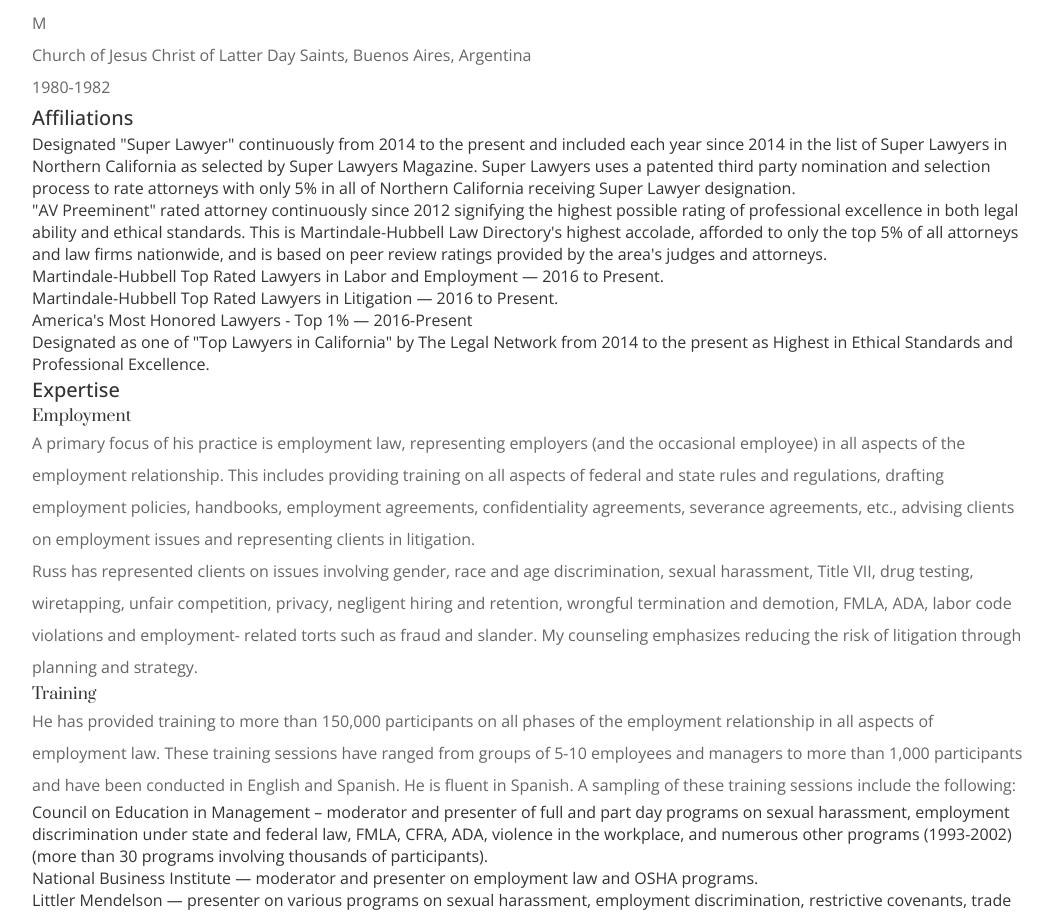
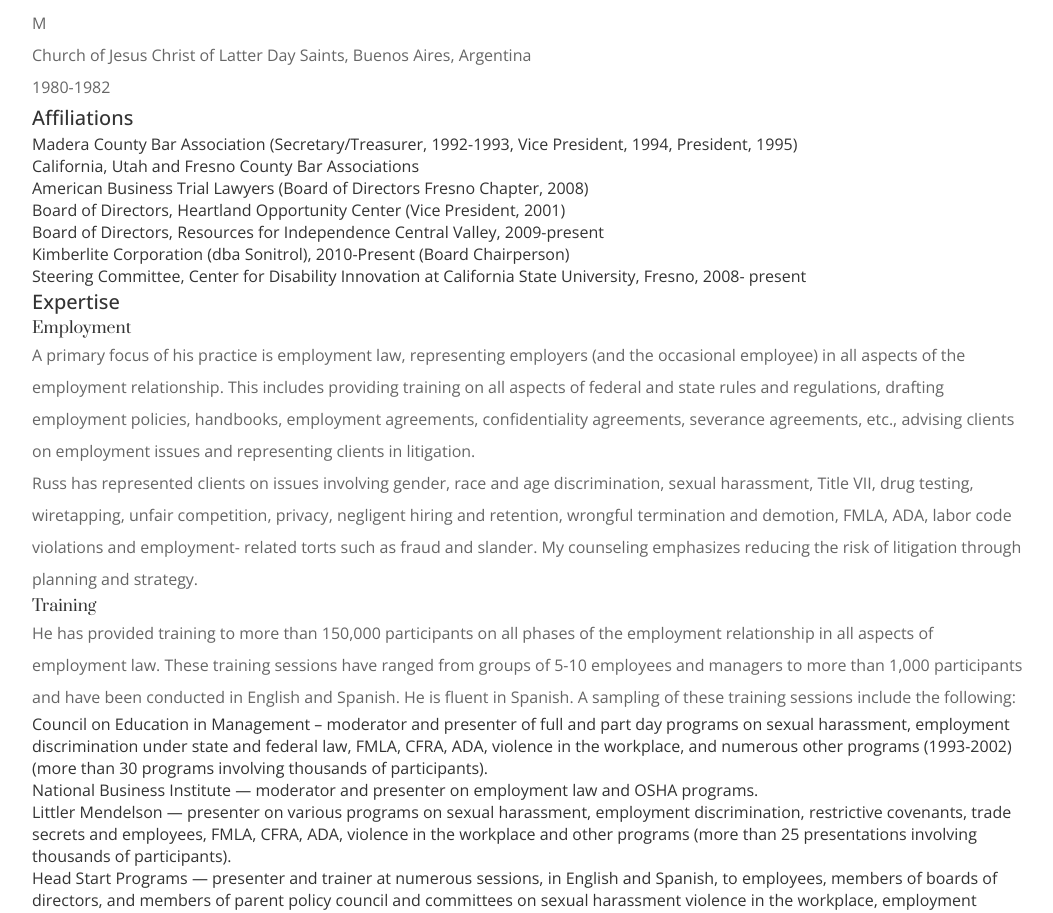
Before and after one commit to jaredryan/jordan-ryan-law, a Next.js app: page /about in a window 1280 px wide. Shown: the part 2840-3753 px from the top of the page, without its empty margins (108-1161 px from the left). Built offline with nearby package versions, Linux system fonts and the light colour scheme.

Commit message:
[chore]: fix typescript build issue

```diff
--- a/app/about/page.tsx
+++ b/app/about/page.tsx
@@ -130,7 +130,7 @@ export default function Page() {
           </div>
           <h3>Affiliations</h3>
           <ul className="affiliationsContainer">
-            {russKRyanRatingsAndDesignations.map(affiliation => (
+            {russKRyanAffiliations.map(affiliation => (
               <li
                 key={affiliation}
                 className="affiliation"
--- a/package.json
+++ b/package.json
@@ -12,6 +12,7 @@
     "@fortawesome/react-fontawesome": "^0.2.2",
     "@react-google-maps/api": "^2.20.5",
     "@types/google.maps": "^3.58.1",
+    "@types/react-slick": "^0.23.13",
     "@vercel/postgres": "^0.10.0",
     "@vis.gl/react-google-maps": "^1.5.0",
     "autoprefixer": "10.4.20",
```
Also changed, not shown: 1 other file (tests, documents, lock files or other folders).
